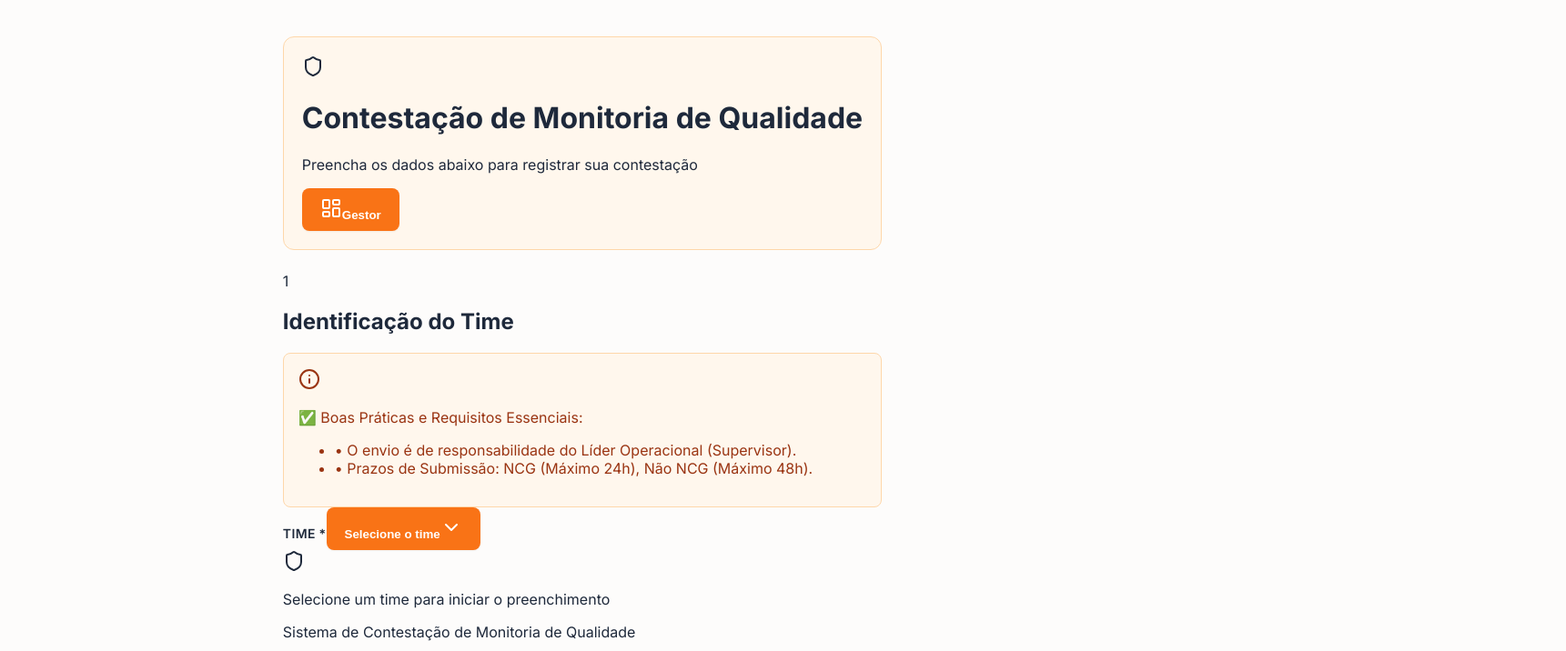
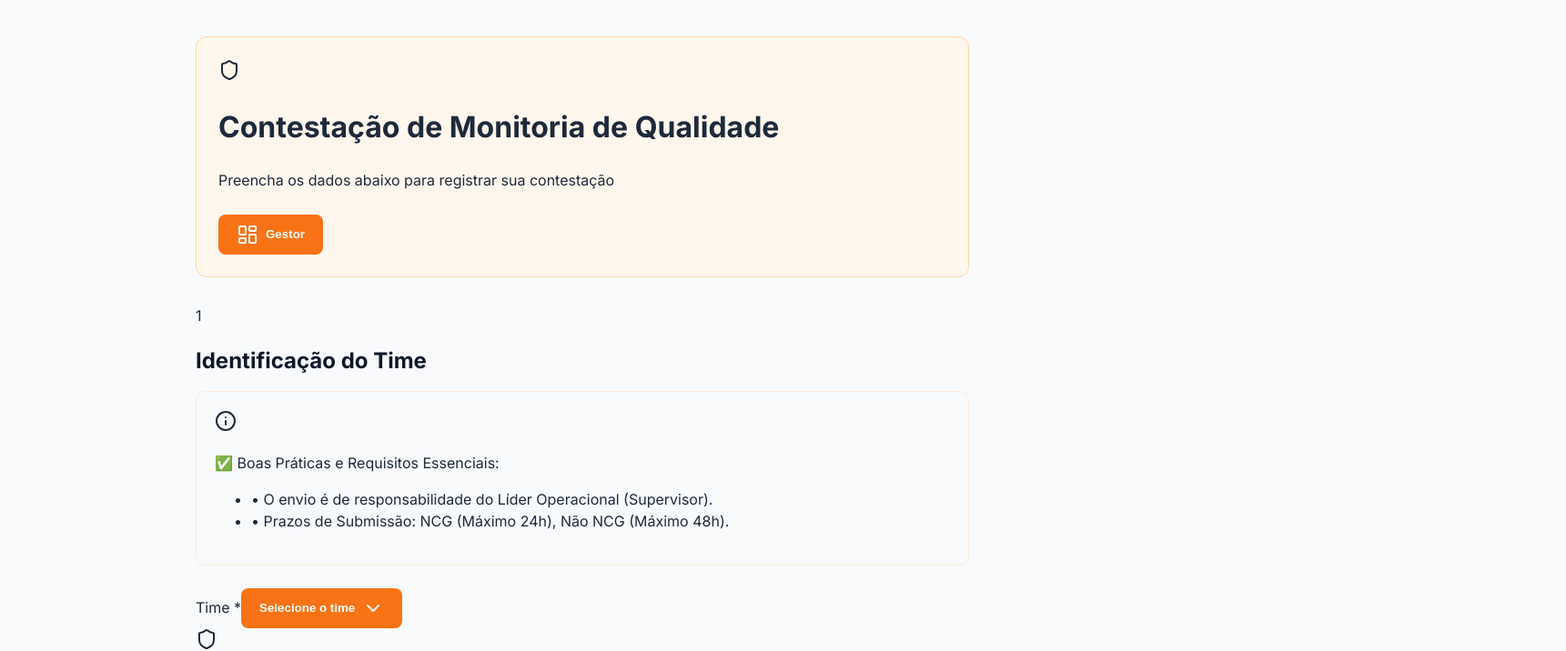
Before and after one commit to isaquesilva-Solva/Quality-Contest-Platform, a React (Vite) app: page / in a window 1280 px wide. Shown: the top 716 px of the page at 91% size, 1721 px wide, since content can reach past the window. Built offline with nearby package versions, Linux system fonts and the light colour scheme.

Commit message:
Update index.css

```diff
--- a/src/index.css
+++ b/src/index.css
@@ -2,88 +2,88 @@
 
 :root {
   --primary: #f97316;
-  --primary-light: #fff7ed;
-  --bg: #fdfcfb;
-  --card-bg: #ffffff;
-  --border: #e2e8f0;
-  --text-main: #1e293b;
-  --text-muted: #64748b;
+  --primary-hover: #ea580c;
+  --bg-page: #f8fafc;
+  --border-color: #e2e8f0;
 }
 
 body {
   font-family: 'Inter', sans-serif !important;
-  background-color: var(--bg);
-  color: var(--text-main);
+  background-color: var(--bg-page) !important;
+  color: #1e293b !important;
   margin: 0;
-  padding: 40px 20px;
-  display: flex;
-  justify-content: center;
+  padding: 40px 15px;
+  line-height: 1.5;
 }
 
-/* Container Principal */
+/* Centraliza o conteúdo e dá respiro nas laterais */
 #root > div {
-  max-width: 800px;
-  width: 100%;
+  max-width: 850px !important;
+  margin: 0 auto !important;
 }
 
-/* Cabeçalho Laranja */
-header, .header-container {
-  background-color: var(--primary-light);
-  border: 1px solid #fed7aa;
-  padding: 20px;
-  border-radius: 12px;
-  margin-bottom: 24px;
-  display: flex;
-  justify-content: space-between;
-  align-items: center;
+/* Ajuste do Header (Título) */
+div[class*="bg-orange-50/50"], header {
+  border: 1px solid #fed7aa !important;
+  padding: 24px !important;
+  border-radius: 12px !important;
+  margin-bottom: 30px !important;
+  background-color: #fff7ed !important;
 }
 
-/* Cards (Os blocos brancos) */
-section, .card, div[class*="bg-white"] {
-  background: var(--card-bg) !important;
-  border: 1px solid var(--border) !important;
-  border-radius: 16px !important;
-  padding: 32px !important;
-  margin-bottom: 24px !important;
-  box-shadow: 0 4px 6px -1px rgba(0, 0, 0, 0.1), 0 2px 4px -1px rgba(0, 0, 0, 0.06) !important;
+/* CARDS BRANCOS - Isso vai dar a cara do Replit */
+section, div[class*="rounded-lg border bg-card"] {
+  background: #ffffff !important;
+  border: 1px solid var(--border-color) !important;
+  border-radius: 12px !important;
+  padding: 30px !important; /* Espaço interno para não ficar colado */
+  margin-bottom: 25px !important; /* Espaço entre um bloco e outro */
+  box-shadow: 0 1px 3px rgba(0,0,0,0.1) !important;
 }
 
-/* Estilo dos Inputs e Selects */
-input, select, textarea {
-  background-color: #f8fafc !important;
-  border: 1px solid var(--border) !important;
-  border-radius: 8px !important;
-  padding: 12px !important;
-  font-size: 15px !important;
-  margin-top: 8px !important;
-  color: var(--text-main) !important;
+/* Espaçamento entre os títulos e os campos */
+h2, h3, .text-lg {
+  margin-bottom: 15px !important;
+  color: #0f172a !important;
+  font-weight: 700 !important;
 }
 
-/* Labels e Títulos */
-label, h3 {
-  font-weight: 600 !important;
-  font-size: 14px !important;
-  text-transform: uppercase !important;
-  letter-spacing: 0.025em !important;
-  color: var(--text-main) !important;
+/* Ajuste dos Inputs (Campos de preenchimento) */
+input, select, textarea {
+  height: 45px !important;
+  margin-top: 8px !important;
+  margin-bottom: 5px !important;
+  border: 1px solid var(--border-color) !important;
+  border-radius: 8px !important;
+  padding: 0 12px !important;
+  background-color: #ffffff !important;
+  color: #1e293b !important;
+  width: 100% !important;
 }
 
-/* Alerta de Boas Práticas (O box laranja claro) */
-div[class*="bg-orange-50"], .info-box {
-  background-color: var(--primary-light) !important;
-  border: 1px solid #fed7aa !important;
-  color: #9a3412 !important;
-  padding: 16px !important;
-  border-radius: 8px !important;
-}
-
-/* Botões */
+/* Botões - Para pararem de flutuar e atropelar o texto */
 button {
   background-color: var(--primary) !important;
   color: white !important;
+  padding: 10px 20px !important;
   border-radius: 8px !important;
-  padding: 10px 20px !important;
   font-weight: 600 !important;
   border: none !important;
-  box-shadow: 0 1px 2px rgba(0,0,0,0.05) !important;
+  cursor: pointer !important;
+  display: inline-flex !important;
+  align-items: center !important;
+  gap: 8px !important;
+  margin-top: 10px !important;
 }
+
+button:hover {
+  background-color: var(--primary-hover) !important;
+}
+
+/* Box de informações (Boas práticas) */
+div[class*="bg-orange-50"] {
+  padding: 20px !important;
+  border-radius: 10px !important;
+  border: 1px solid #ffedd5 !important;
+  margin: 15px 0 !important;
+}
```
